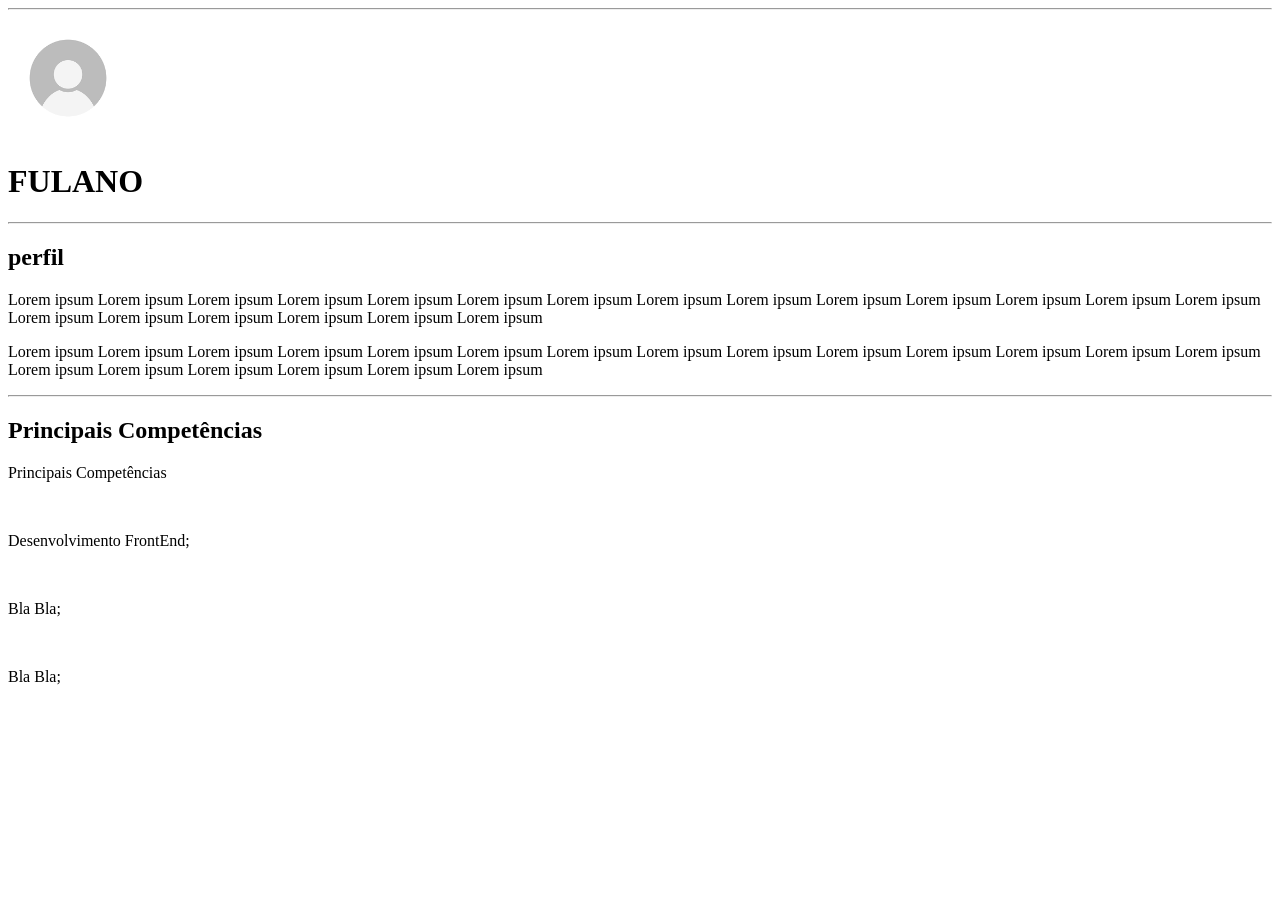
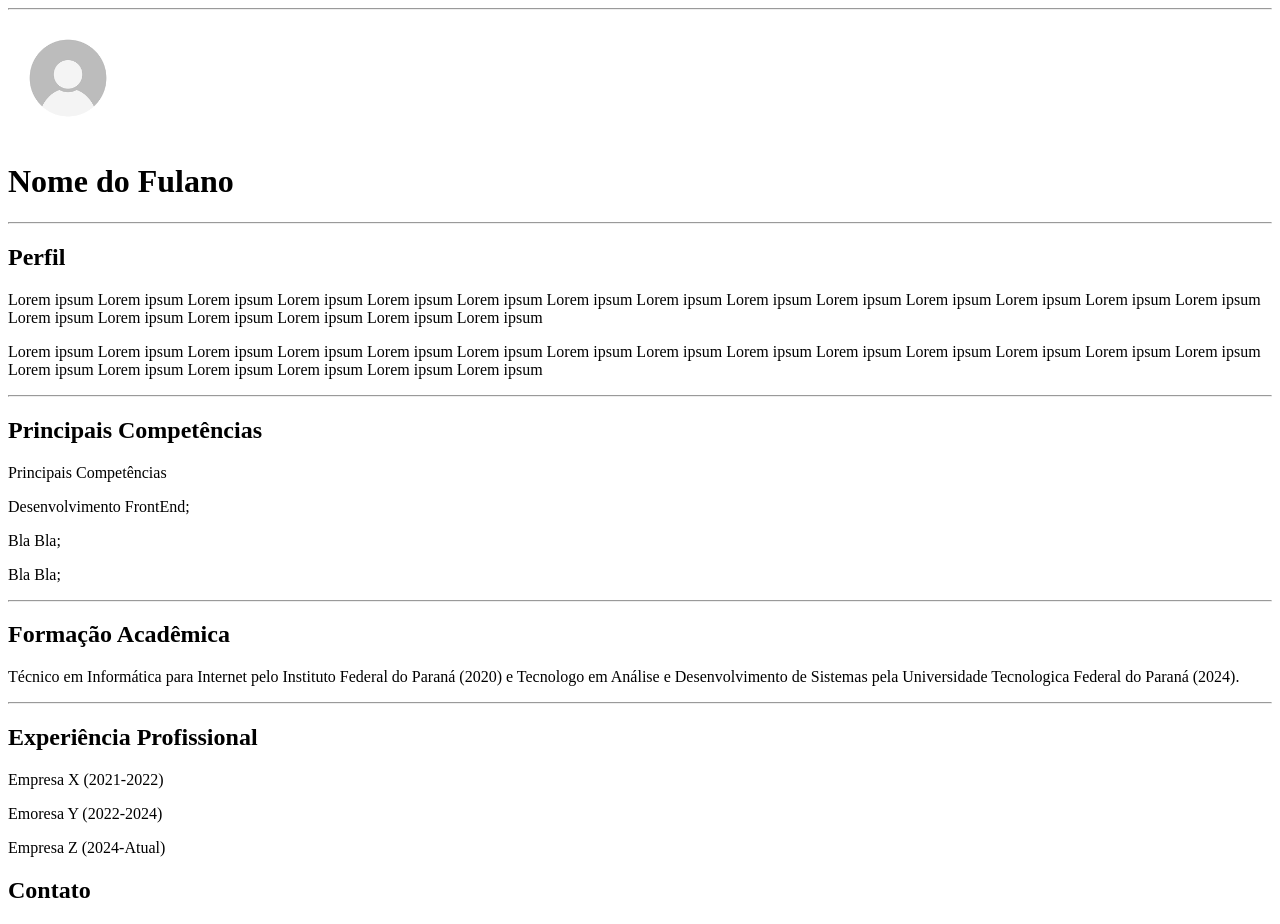
Before and after one commit to eduarda1606/Curriculo_Fulanotal, a plain HTML site: page index.html in a window 1280 px wide. Before the commit the page ends 800 px from the top, so only its background shows below. Drawn offline with Linux system fonts and the light colour scheme.

Commit message:
Update index.html
mudei

```diff
--- a/index.html
+++ b/index.html
@@ -9,9 +9,9 @@
         <hr>
         <img src="/Imagens/eduarda1.png"
         width="120" height="120">
-        <h1>FULANO</h1>
+       <h1>Nome do Fulano</h1>
        <hr>
-       <h2>perfil</h2>
+       <h2>Perfil</h2>
         <p>Lorem ipsum Lorem ipsum Lorem ipsum Lorem ipsum Lorem ipsum Lorem ipsum Lorem ipsum Lorem ipsum Lorem ipsum Lorem ipsum Lorem ipsum Lorem ipsum Lorem ipsum Lorem ipsum Lorem ipsum Lorem ipsum Lorem ipsum Lorem ipsum Lorem ipsum Lorem ipsum
        </p>
         <p>Lorem ipsum Lorem ipsum Lorem ipsum Lorem ipsum Lorem ipsum Lorem ipsum Lorem ipsum Lorem ipsum Lorem ipsum Lorem ipsum Lorem ipsum Lorem ipsum Lorem ipsum Lorem ipsum Lorem ipsum Lorem ipsum Lorem ipsum Lorem ipsum Lorem ipsum Lorem ipsum
@@ -19,11 +19,17 @@
        <hr>
        <h2>Principais Competências</h2>
         <p>Principais Competências</p>
-       <br>
         <p>Desenvolvimento FrontEnd;</p>
-       <br>
         <p>Bla Bla;</p>
-       <br>
         <p>Bla Bla;</p>
+       <hr>
+       <h2>Formação Acadêmica</h2>
+        <p>Técnico em Informática para Internet pelo Instituto Federal do Paraná (2020) e Tecnologo em Análise e Desenvolvimento de Sistemas pela Universidade Tecnologica Federal do Paraná (2024).</p>
+       <hr>
+       <h2>Experiência Profissional</h2>
+        <p>Empresa X (2021-2022)</p>
+        <p>Emoresa Y (2022-2024)</p>
+        <p>Empresa Z (2024-Atual)</p>
+        <h2>Contato</h2>
     </body>
 </html>
```
Lines whose indentation alone changed are shown as unchanged.
